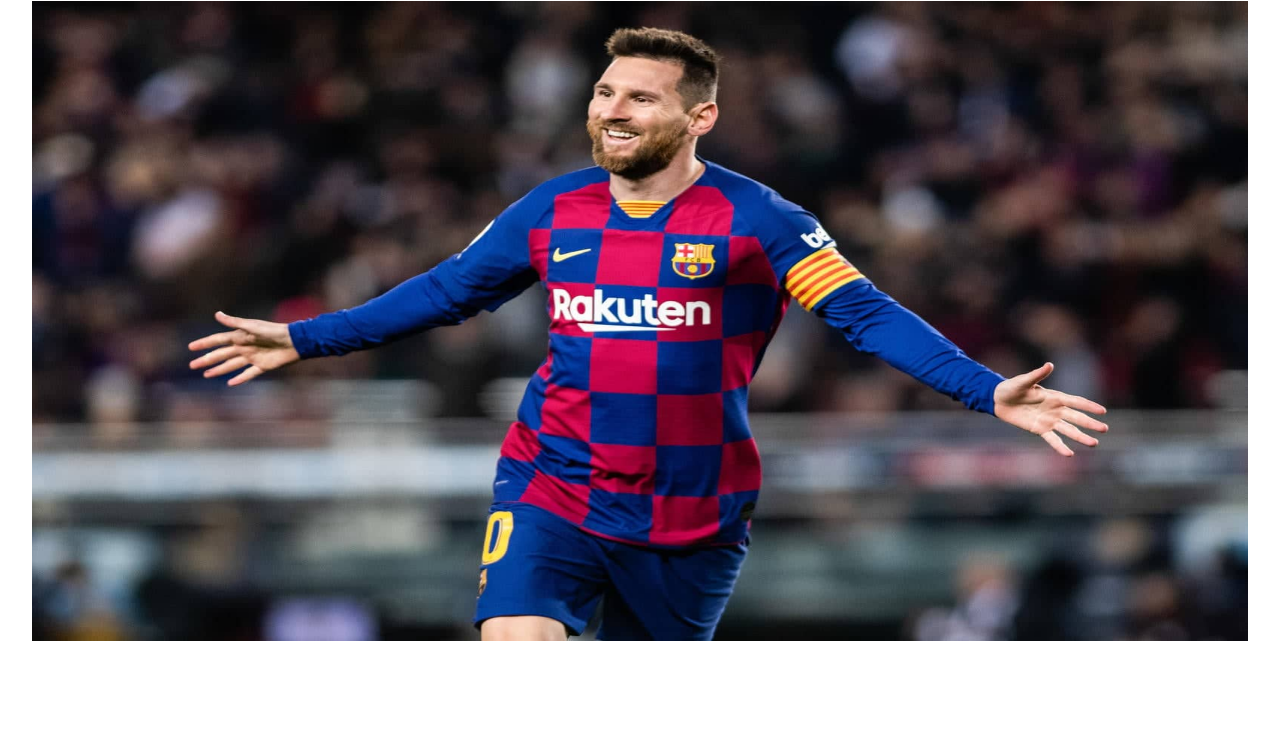
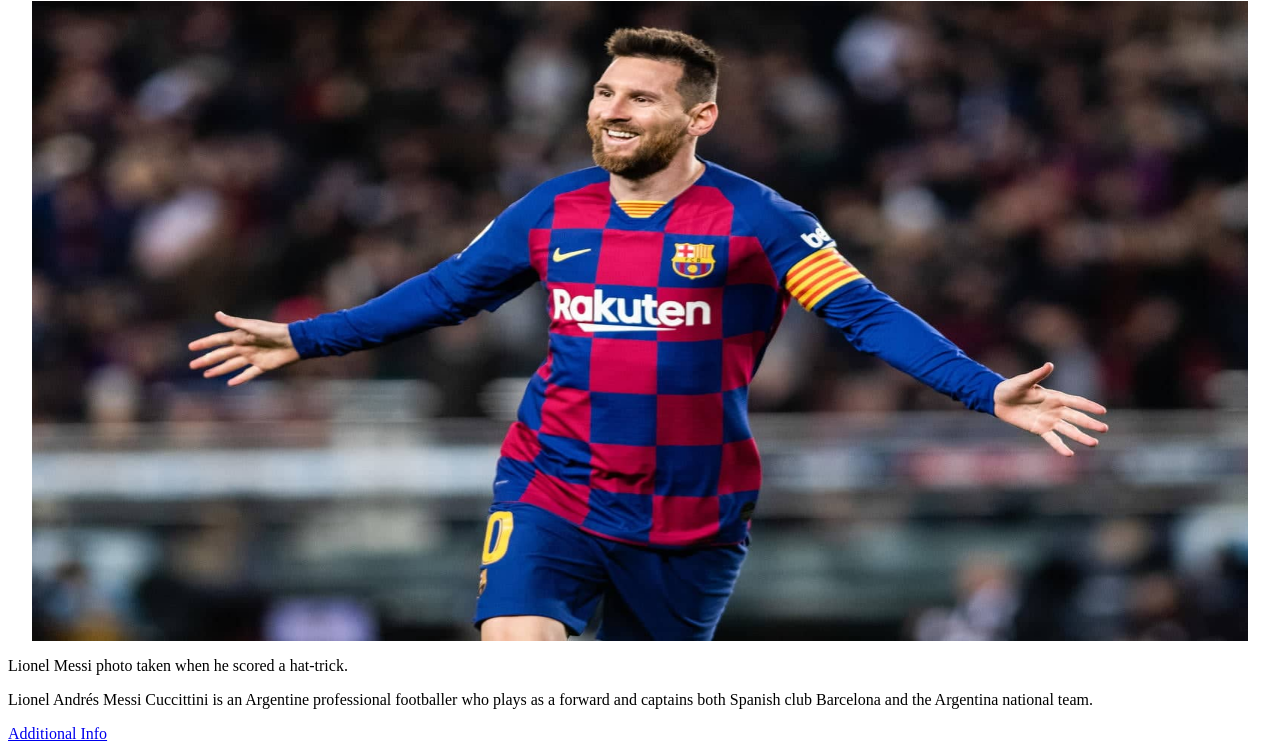
Before and after one commit to rida-elbahtouri/TributePage, a plain HTML site: page index.html in a window 1280 px wide. Shown: the part 79-830 px from the top of the page. Before the commit the page ends 800 px from the top, so only its background shows below. Drawn offline with Linux system fonts and the light colour scheme.

Commit message:
added some HTML

```diff
--- a/index.html
+++ b/index.html
@@ -13,6 +13,9 @@
         </h1>
         <div id="img-div">
             <img id="image" src="Lionel-Messi.jpg" >
+            <p id="img-caption">Lionel Messi photo taken when he scored a hat-trick.</p>
+            <p id="tribute-info">Lionel Andrés Messi Cuccittini is an Argentine professional footballer who plays as a forward and captains both Spanish club Barcelona and the Argentina national team.</p>
+            <a href="https://en.wikipedia.org/wiki/Lionel_Messi" target="_blank">Additional Info</a>
         </div>
     </main>
 </body>
```
